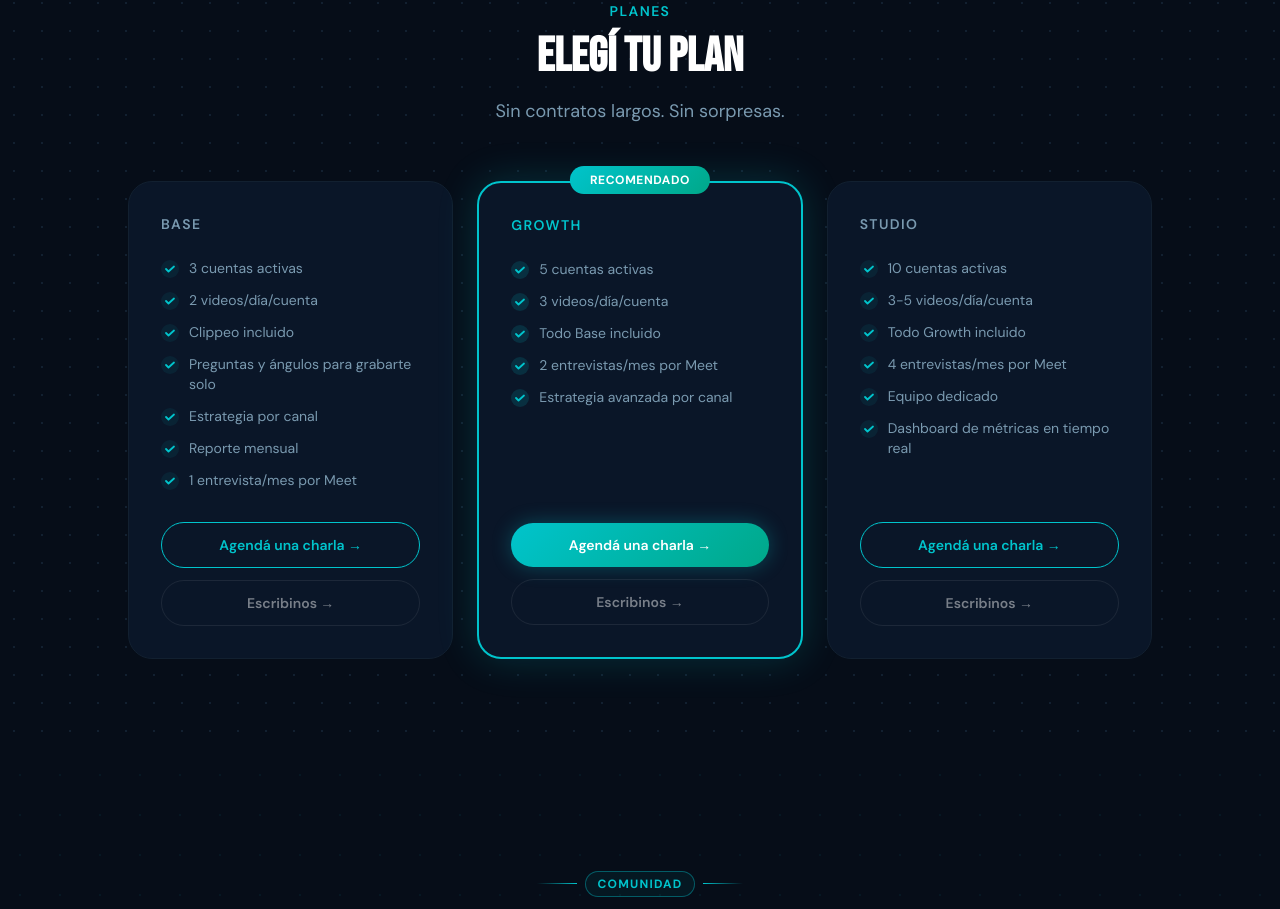
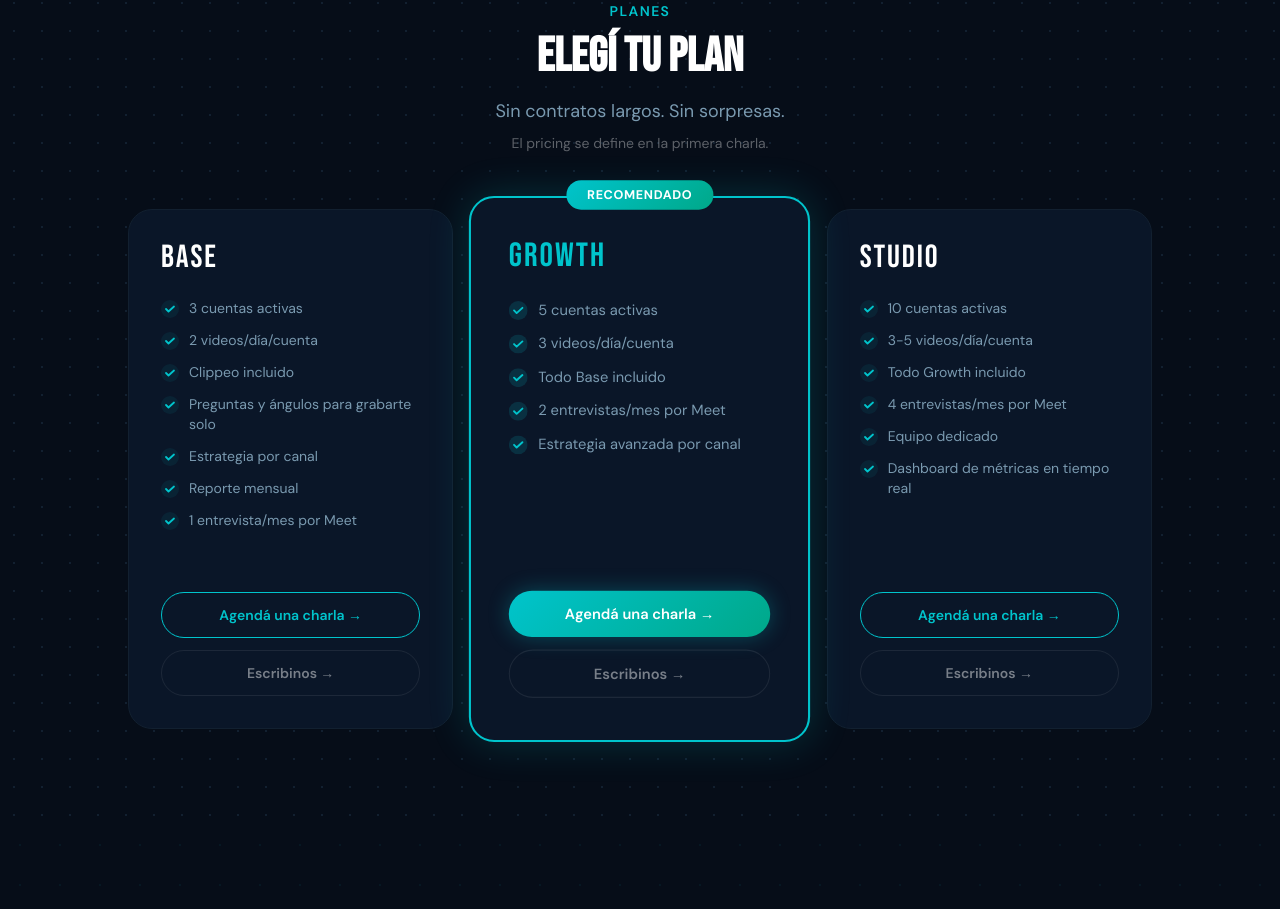
Before and after one commit to rafaelcanevaroutn-debug/between-app, a React (Vite) app: page / in a window 1280 px wide. Shown: the part 5038-5947 px from the top of the page. Built offline with nearby package versions, Linux system fonts and the light colour scheme; no server answers.

Commit message:
fix: planes growth más grande + subtítulo pricing

```diff
--- a/src/components/Planes.jsx
+++ b/src/components/Planes.jsx
@@ -60,17 +60,22 @@ export default function Planes() {
           <p className="text-cyan text-sm font-semibold uppercase tracking-widest mb-3">Planes</p>
           <h2 className="text-4xl md:text-5xl font-extrabold text-white">Elegí tu plan</h2>
           <p className="text-gray mt-4 text-lg">Sin contratos largos. Sin sorpresas.</p>
+          <p className="mt-2 text-sm" style={{ color: 'rgba(255,255,255,0.35)' }}>El pricing se define en la primera charla.</p>
         </div>
 
         <div className="grid grid-cols-1 md:grid-cols-3 gap-6">
           {PLANS.map((plan) => (
             <div
               key={plan.name}
-              className="relative rounded-3xl p-8 flex flex-col"
+              className="relative rounded-3xl flex flex-col"
               style={{
                 background: '#0A1628',
                 border: plan.highlight ? '2px solid #00C4CC' : '1px solid #122030',
                 boxShadow: plan.highlight ? '0 0 40px rgba(0,196,204,0.2)' : 'none',
+                padding: plan.highlight ? '40px 36px' : '32px',
+                minHeight: plan.highlight ? 520 : 'auto',
+                transform: plan.highlight ? 'scale(1.05)' : 'scale(1)',
+                zIndex: plan.highlight ? 1 : 0,
               }}
             >
               {/* Badge */}
@@ -87,10 +92,15 @@ export default function Planes() {
 
               {/* Header */}
               <div className="mb-6">
-                <p
-                  className="text-sm font-semibold uppercase tracking-widest"
-                  style={{ color: plan.highlight ? '#00C4CC' : '#7A9AB0' }}
-                >
+                <p style={{
+                  fontFamily: "'Bebas Neue', sans-serif",
+                  fontSize: '2rem',
+                  fontWeight: 400,
+                  letterSpacing: '0.06em',
+                  color: plan.highlight ? '#00C4CC' : '#fff',
+                  margin: 0,
+                  lineHeight: 1,
+                }}>
                   {plan.name}
                 </p>
               </div>
```
